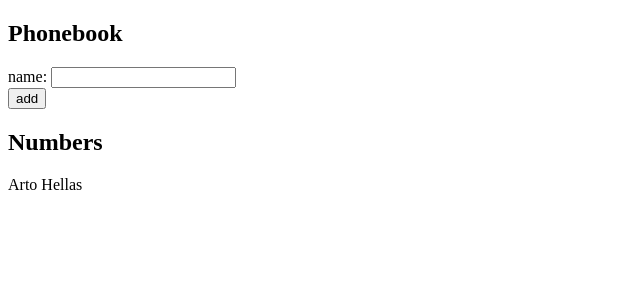
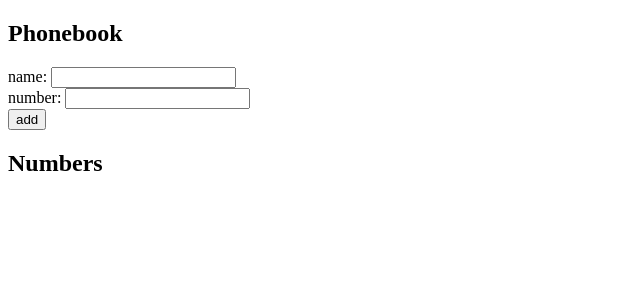
Before and after one commit to OthmanTabeche/FullStackOpen2025, a React (Vite) app in the folder part2/phonebook/: page / in a window 1280 px wide. Shown: the top 300 px of the page, without its empty margins (0-640 px from the left). Built offline with nearby package versions, Linux system fonts and the light colour scheme.

Commit message:
phonbook step 3

```diff
--- a/part2/phonebook/src/App.jsx
+++ b/part2/phonebook/src/App.jsx
@@ -1,19 +1,23 @@
 import { useState } from 'react'
 
 const App = () => {
-  const [persons, setPersons] = useState([
-    { name: 'Arto Hellas' }
-  ])
+  const [persons, setPersons] = useState([{}])
   const [newName, setNewName] = useState('')
+  const [newPhone, setNewPhone] = useState('')
 
   const handleAddNewName = (event) => {
     setNewName(event.target.value)
   }
 
-  const hanleSubmit = (event) => {
+  const handleAddNewPhone = (event) => {
+    setNewPhone(event.target.value)
+  }
+
+  const handleSubmit = (event) => {
     event.preventDefault()
     const nameObject = {
       name: newName,
+      phone: newPhone,
       id: persons.length + 1
     }
 
@@ -32,12 +36,19 @@ const App = () => {
   return (
     <div>
       <h2>Phonebook</h2>
-      <form onSubmit={hanleSubmit}>
+      <form onSubmit={handleSubmit}>
         <div>
           name: <input
                   value={newName}
                   onChange={handleAddNewName}
           />
+        </div>
+        <div>
+            number: <input
+                      type='number'
+                      value={newPhone}
+                      onChange={handleAddNewPhone}
+                      />
         </div>
         <div>
           <button type="submit">add</button>
@@ -46,7 +57,7 @@ const App = () => {
       <h2>Numbers</h2>
         {persons.map((person) =>
           <div key={person.id}>
-            {person.name}
+            {person.name} {person.phone}
           </div>
         )}
     </div>
```
